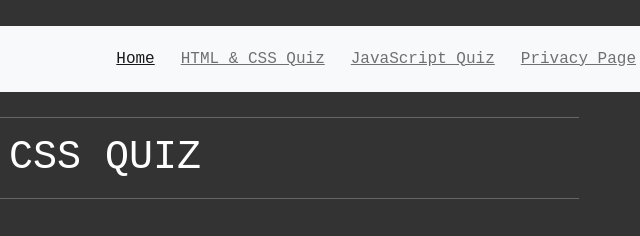
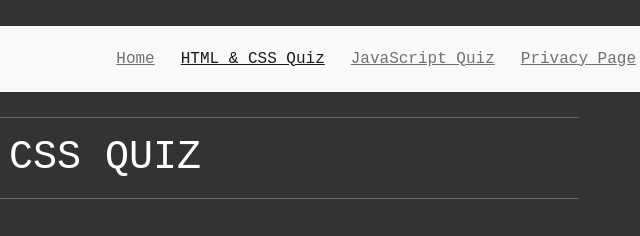
Before and after one commit to Carrick7/Web-Dev-Project, a plain HTML site: page FionaDelamere.HTMLCSSQuiz.html in a window 1280 px wide. Shown: the top 236 px of the page, 619-1259 px from the left. Drawn offline with nearby package versions, Linux system fonts and the light colour scheme.

Commit message:
updated pathways
Updated the pathways on the logo, title and navbar

```diff
--- a/FionaDelamere.HTMLCSSQuiz.html
+++ b/FionaDelamere.HTMLCSSQuiz.html
@@ -18,7 +18,7 @@
  	<section id="homePage" class="gallery min-vh-100">
 				<nav class="navbar navbar-expand-lg navbar-light bg-light" class="navbar navbar-light bg-light" id="navbarGap" >
 					<div class="container-fluid" id="navBarText">
-						<a class="navbar-brand" href="#"><i class="fas fa-code" href="#"></i> Website Name</a>
+						<a class="navbar-brand" href="index.html"><i class="fas fa-code" href="index.html"></i> Website Name</a>
 							<button class="navbar-toggler" type="button" data-bs-toggle="collapse" data-bs-target="#navbarNav" aria-controls="navbarNav" aria-expanded="false" aria-label="Toggle navigation">
 								<span class="navbar-toggler-icon"></span>
 							</button>
@@ -26,10 +26,10 @@
 								<div class="collapse navbar-collapse" id="navbarNav">
 									<ul class="navbar-nav">
 										<li class="nav-item" >
-											<a class="nav-link active" aria-current="page" href="index.html" id="home">Home</a>
-									</li>
+											<a class="nav-link" class="navbarLinks" href="index.html" id="home">Home</a>
+										</li>
 										<li class="nav-item" >
-											<a class="nav-link" class="navbarLinks" href="#" id="htmlQuiz">HTML & CSS Quiz</a>
+											<a class="nav-link active" aria-current="page" href="FionaDelamere.HTMLCSSQuiz.html" id="htmlQuiz">HTML & CSS Quiz</a>
 										</li>
 										<li class="nav-item" class="navbarLinks">
 											<a class="nav-link" class="navbarLinks" href="js_quiz.html" id="jsQuiz">JavaScript Quiz</a>
```
